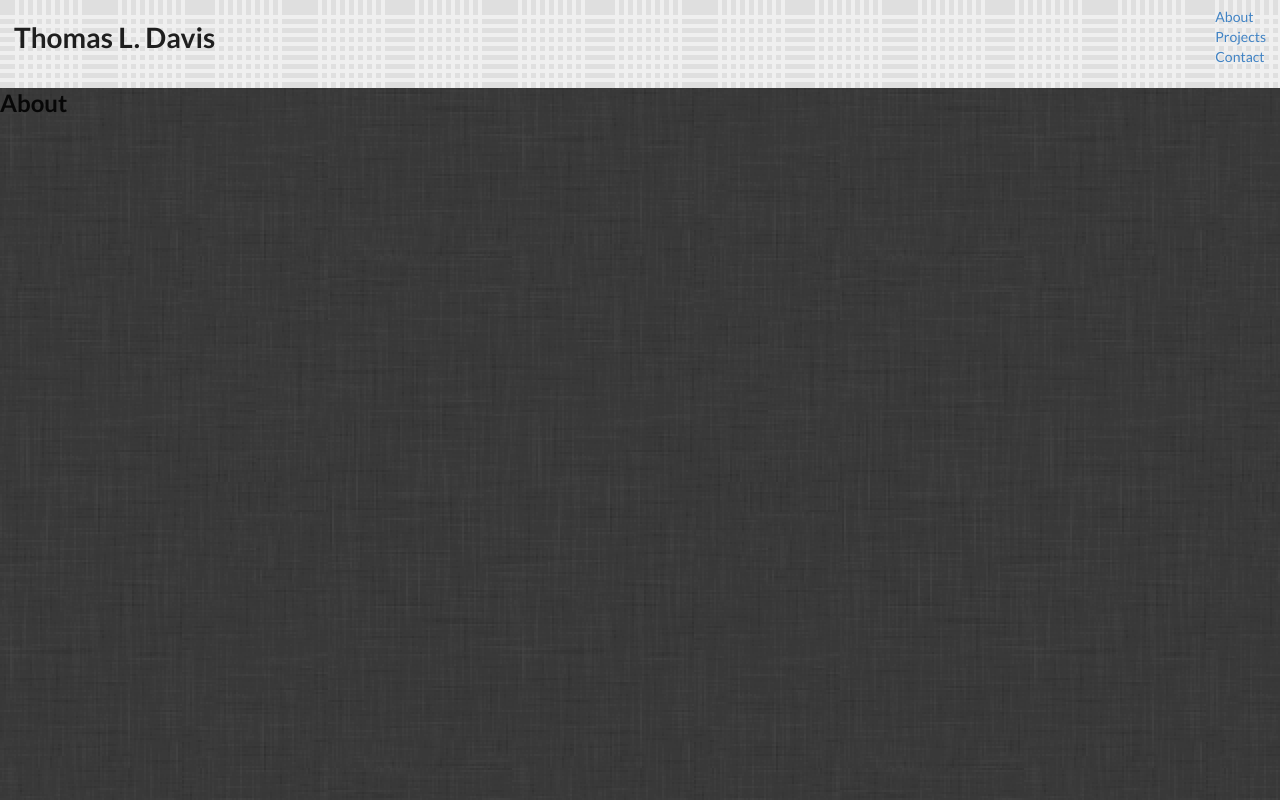
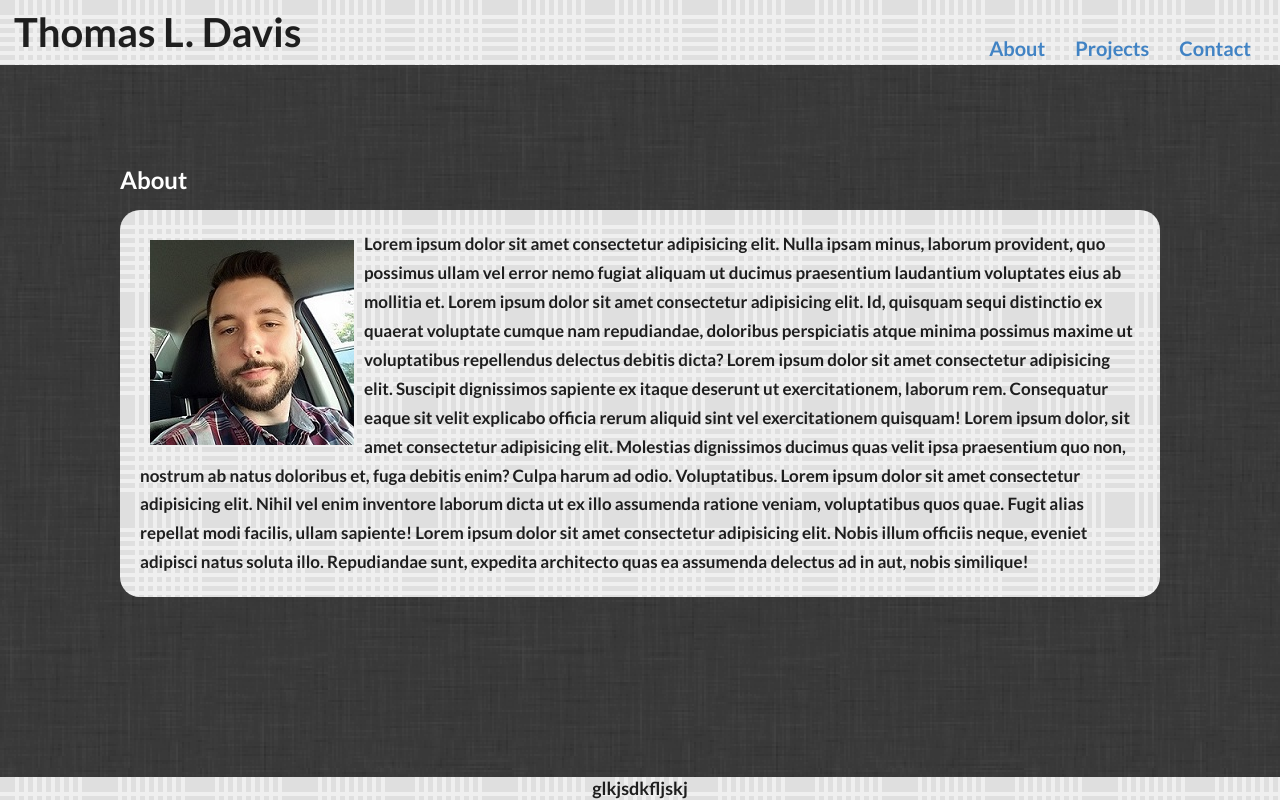
Before and after one commit to tldav/react-portfolio, a React (Create React App) app: page / in a window 1280 px wide. Built offline with nearby package versions, Linux system fonts and the light colour scheme.

Commit message:
about page and footer are good enough

```diff
--- a/src/components/App.css
+++ b/src/components/App.css
@@ -1,3 +1,24 @@
 body {
 	background-image: url("../assets/bg-image.png");
 }
+
+.my-container {
+	padding: 50px;
+	margin-top: 50px;
+}
+
+.title {
+	color: #fff;
+}
+
+.stage {
+	background-image: url("../assets/nav-image.png");
+	padding: 20px;
+	border-radius: 20px;
+}
+
+p {
+	font-weight: bold;
+	font-size: 17px;
+	line-height: 1.7em;
+}
--- a/src/components/App.jsx
+++ b/src/components/App.jsx
@@ -12,11 +12,13 @@ class App extends Component {
 		return (
 			<Router>
 				<Navbar />
-				<Switch>
-					<Route path="/" exact component={About} />
-					<Route path="/projects" component={Projects} />
-					<Route path="/contact" component={Contact} />
-				</Switch>
+				<div className="container my-container">
+					<Switch>
+						<Route path="/" exact component={About} />
+						<Route path="/projects" component={Projects} />
+						<Route path="/contact" component={Contact} />
+					</Switch>
+				</div>
 				<Footer />
 			</Router>
 		);
--- /dev/null
+++ b/src/components/Footer.css
@@ -0,0 +1,10 @@
+.footer {
+	position: absolute;
+	bottom: 0;
+	width: 100%;
+	background-image: url("../assets/nav-image.png");
+}
+
+.footer h3 {
+	text-align: center;
+}
--- a/src/components/Footer.jsx
+++ b/src/components/Footer.jsx
@@ -1,7 +1,12 @@
 import React from "react";
+import "./Footer.css";
 
 const Footer = () => {
-	return <div className="classname"></div>;
+	return (
+		<div className="footer">
+			<h3>glkjsdkfljskj</h3>
+		</div>
+	);
 };
 
 export default Footer;
--- a/src/components/Navbar.css
+++ b/src/components/Navbar.css
@@ -4,4 +4,19 @@
 
 .navbar ul {
 	list-style-type: none;
+	display: inline-flex;
+	align-self: flex-end;
+	margin-bottom: 0;
 }
+
+.navbar li {
+	padding: 0 15px;
+	font-size: 20px;
+	font-weight: bold;
+	color: black;
+}
+
+.navbar h1 {
+	font-size: 40px;
+	margin-bottom: 0;
+}
--- a/src/pages/About.jsx
+++ b/src/pages/About.jsx
@@ -1,9 +1,42 @@
 import React from "react";
+import me from "../assets/me.jpg";
 
 const About = () => {
 	return (
 		<div>
-			<h2>About</h2>
+			<h2 className="title">About</h2>
+			<div className="stage">
+				<img
+					src={me}
+					alt="Thomas Davis"
+					style={{ float: "left", padding: "10px" }}
+				/>
+				<p>
+					Lorem ipsum dolor sit amet consectetur adipisicing elit.
+					Nulla ipsam minus, laborum provident, quo possimus ullam vel
+					error nemo fugiat aliquam ut ducimus praesentium laudantium
+					voluptates eius ab mollitia et. Lorem ipsum dolor sit amet
+					consectetur adipisicing elit. Id, quisquam sequi distinctio
+					ex quaerat voluptate cumque nam repudiandae, doloribus
+					perspiciatis atque minima possimus maxime ut voluptatibus
+					repellendus delectus debitis dicta? Lorem ipsum dolor sit
+					amet consectetur adipisicing elit. Suscipit dignissimos
+					sapiente ex itaque deserunt ut exercitationem, laborum rem.
+					Consequatur eaque sit velit explicabo officia rerum aliquid
+					sint vel exercitationem quisquam! Lorem ipsum dolor, sit
+					amet consectetur adipisicing elit. Molestias dignissimos
+					ducimus quas velit ipsa praesentium quo non, nostrum ab
+					natus doloribus et, fuga debitis enim? Culpa harum ad odio.
+					Voluptatibus. Lorem ipsum dolor sit amet consectetur
+					adipisicing elit. Nihil vel enim inventore laborum dicta ut
+					ex illo assumenda ratione veniam, voluptatibus quos quae.
+					Fugit alias repellat modi facilis, ullam sapiente! Lorem
+					ipsum dolor sit amet consectetur adipisicing elit. Nobis
+					illum officiis neque, eveniet adipisci natus soluta illo.
+					Repudiandae sunt, expedita architecto quas ea assumenda
+					delectus ad in aut, nobis similique!
+				</p>
+			</div>
 		</div>
 	);
 };
--- a/src/pages/Contact.jsx
+++ b/src/pages/Contact.jsx
@@ -3,7 +3,8 @@ import React from "react";
 const Contact = () => {
 	return (
 		<div>
-			<h2>Contact</h2>
+			<h2 className="title">Contact</h2>
+			<div className="stage"></div>
 		</div>
 	);
 };
```
